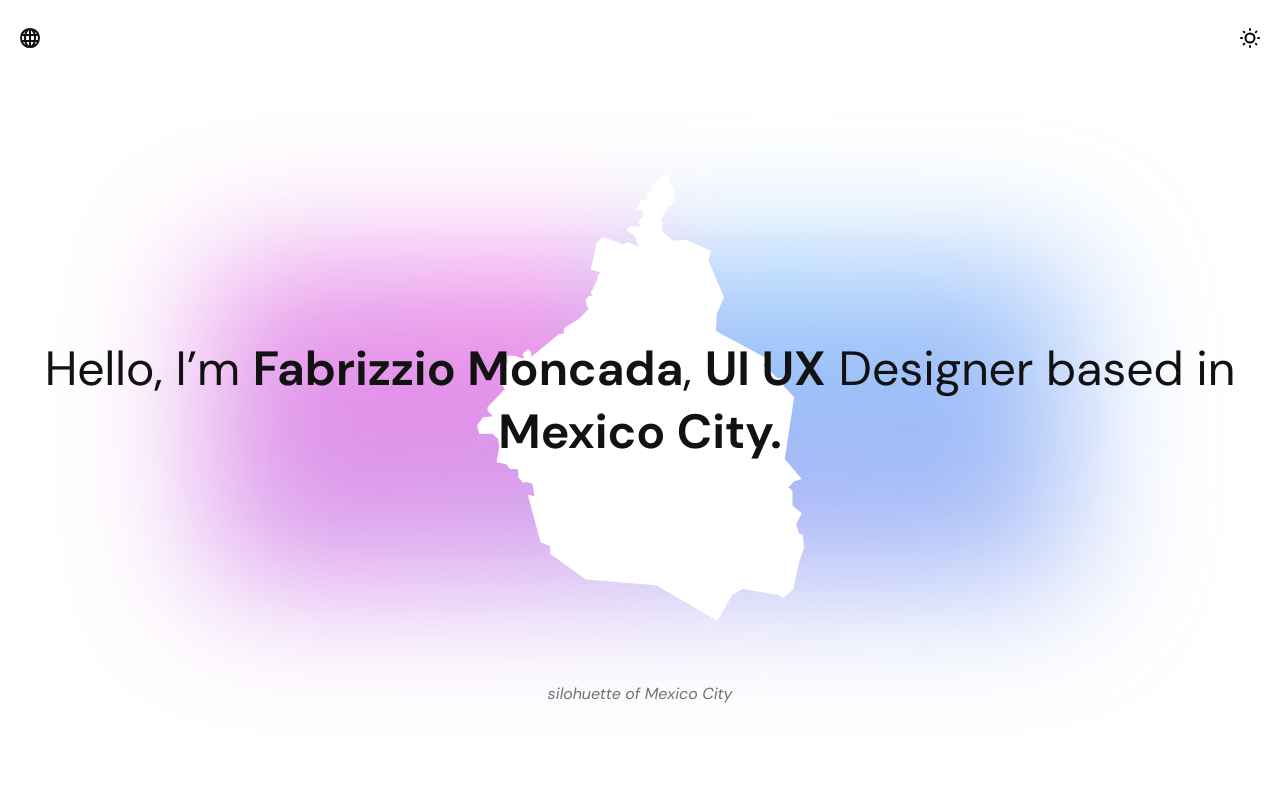
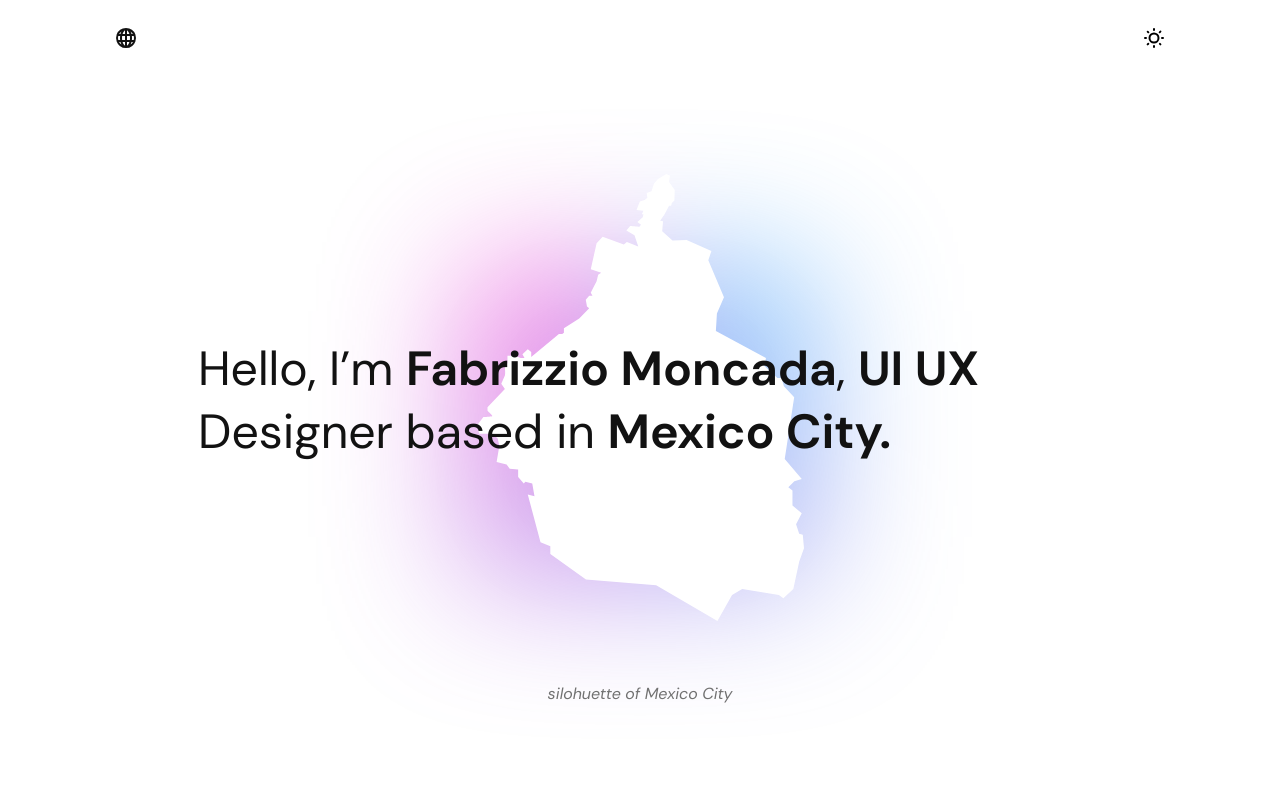
Before and after one commit to fabrizziomoncada/fabrizziomoncada.com, a Next.js app: page / in a window 1280 px wide. Shown: the top 800 px of the page. Built offline with nearby package versions, Linux system fonts and the light colour scheme.

Commit message:
Add layout and hero desktop styles

```diff
--- a/components/common/Header/Header.module.css
+++ b/components/common/Header/Header.module.css
@@ -29,3 +29,10 @@
   opacity: 1;
   transform: translateY(0);
 }
+
+@media screen and (min-width: 769px) {
+  .root {
+    width: 85%;
+    margin: 0 auto;
+  }
+}
--- a/components/common/Hero/Hero.module.css
+++ b/components/common/Hero/Hero.module.css
@@ -48,3 +48,16 @@
   position: absolute;
   z-index: 1;
 }
+
+@media screen and (min-width: 769px) {
+  .root {
+    width: 85%;
+    margin: 0 auto 5rem;
+  }
+  .title {
+    text-align: left;
+  }
+  .root::before {
+    width: 40%;
+  }
+}
--- a/components/common/Layout/Layout.module.css
+++ b/components/common/Layout/Layout.module.css
@@ -6,3 +6,9 @@
   display: flex;
   flex-direction: column;
 }
+
+@media screen and (min-width: 769px) {
+  .main {
+    width: 85%;
+  }
+}
```
